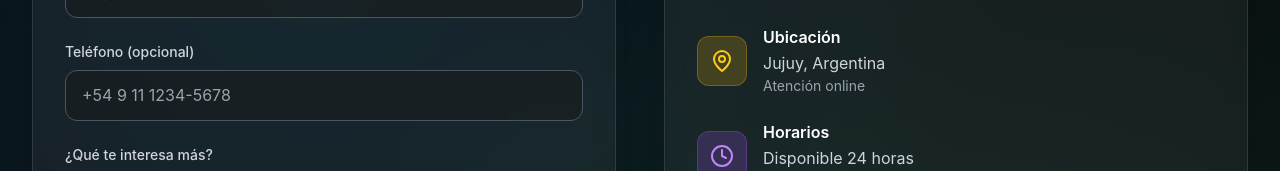
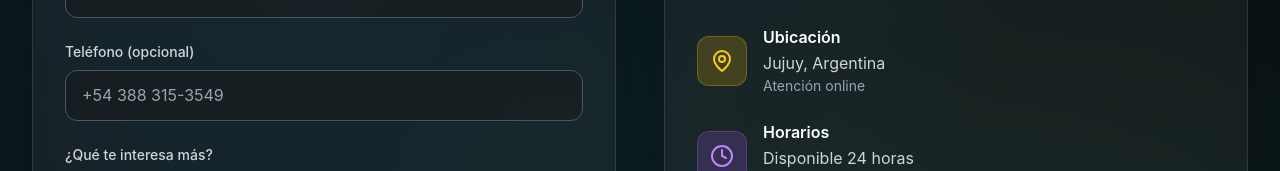
Before and after one commit to CEGJujuy/CreActivos, a React (Vite) app: page /contacto in a window 1280 px wide. Shown: the part 613-784 px from the top of the page. Built offline with nearby package versions, Linux system fonts and the light colour scheme.

Commit message:
Updated ContactPage.tsx

```diff
--- a/src/pages/ContactPage.tsx
+++ b/src/pages/ContactPage.tsx
@@ -145,7 +145,7 @@ Enviado desde CreActivo Studio`
                     value={formData.phone}
                     onChange={handleChange}
                     className="w-full px-4 py-3 bg-dark-800/50 border border-gray-600 rounded-xl focus:ring-2 focus:ring-primary-500 focus:border-transparent transition-all text-white placeholder-gray-400"
-                    placeholder="+54 9 11 1234-5678"
+                    placeholder="+54 388 315-3549"
                   />
                 </div>
 
```
